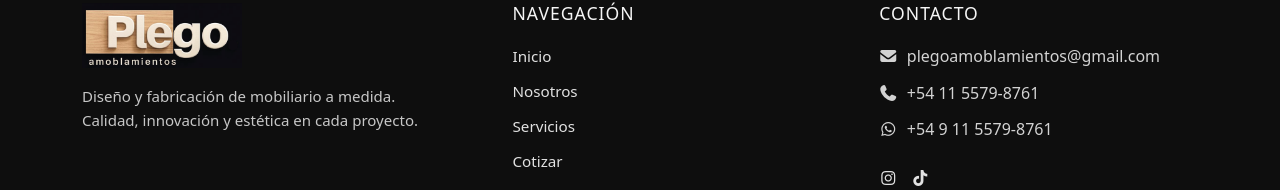
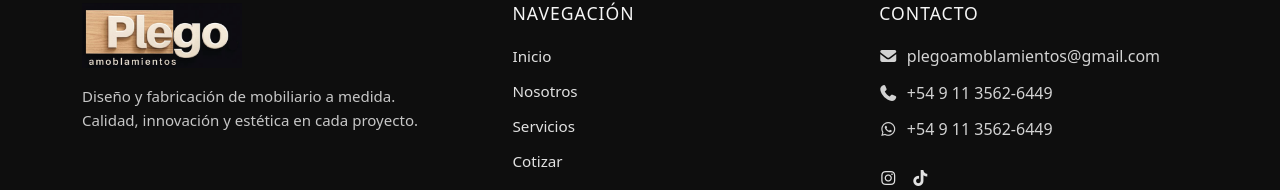
Before and after one commit to NicolasBucceri/Plego, a Vue app: page /contacto in a window 1280 px wide. Shown: the part 1563-1753 px from the top of the page. Built offline with nearby package versions, Linux system fonts and the light colour scheme; a web font is replaced by a local one.

Commit message:
Actualiza numero de WhatsApp

```diff
--- a/src/components/Footer.vue
+++ b/src/components/Footer.vue
@@ -35,12 +35,12 @@
 
                 <div class="c-item">
                     <i class="fa-solid fa-phone"></i>
-                    <span>+54 11 5579-8761</span>
+                    <span>+54 9 11 3562-6449</span>
                 </div>
 
                 <div class="c-item">
                     <i class="fa-brands fa-whatsapp"></i>
-                    <span>+54 9 11 5579-8761</span>
+                    <span>+54 9 11 3562-6449</span>
                 </div>
 
                 <div class="socials">
--- a/src/components/Logos.vue
+++ b/src/components/Logos.vue
@@ -17,7 +17,7 @@
 <script setup>
 import { computed } from "vue"
 
-const whatsappNumber = "5491155798761"
+const whatsappNumber = "5491135626449"
 const instagramUser = "nicolasbucceri.dev"
 
 const waMessage =
--- a/src/views/03-SolucionesMedeidas.vue
+++ b/src/views/03-SolucionesMedeidas.vue
@@ -78,7 +78,7 @@ export default {
   data() {
     return {
       hoverTarget: null,
-      whatsappNumber: "5491155798761",
+      whatsappNumber: "5491135626449",
       hasAnimated: false,
     };
   },
--- a/src/views/04-TexturasMobiliario.vue
+++ b/src/views/04-TexturasMobiliario.vue
@@ -84,7 +84,7 @@ const texturas = [
 
 const texturaSeleccionada = ref(texturas[0].id)
 
-const whatsappNumber = "5491155798761"
+const whatsappNumber = "5491135626449"
 
 const goToWhatsApp = () => {
     const base = `https://wa.me/${whatsappNumber}`
--- a/src/views/Contacto.vue
+++ b/src/views/Contacto.vue
@@ -215,7 +215,7 @@
 import { computed, onMounted, onBeforeUnmount, reactive, ref } from "vue";
 
 const CONTACT = reactive({
-    whatsapp: "+54 11 5579-8761",
+    whatsapp: "+54 9 11 3562-6449",
     instagram: "https://www.instagram.com/plegoamoblamientos/",
     instagramLabel: "plegoamoblamientos",
     tiktok: "https://www.tiktok.com/@plegoamoblamiento?_r=1&_t=ZM-92dFHBoWOTb",
```
